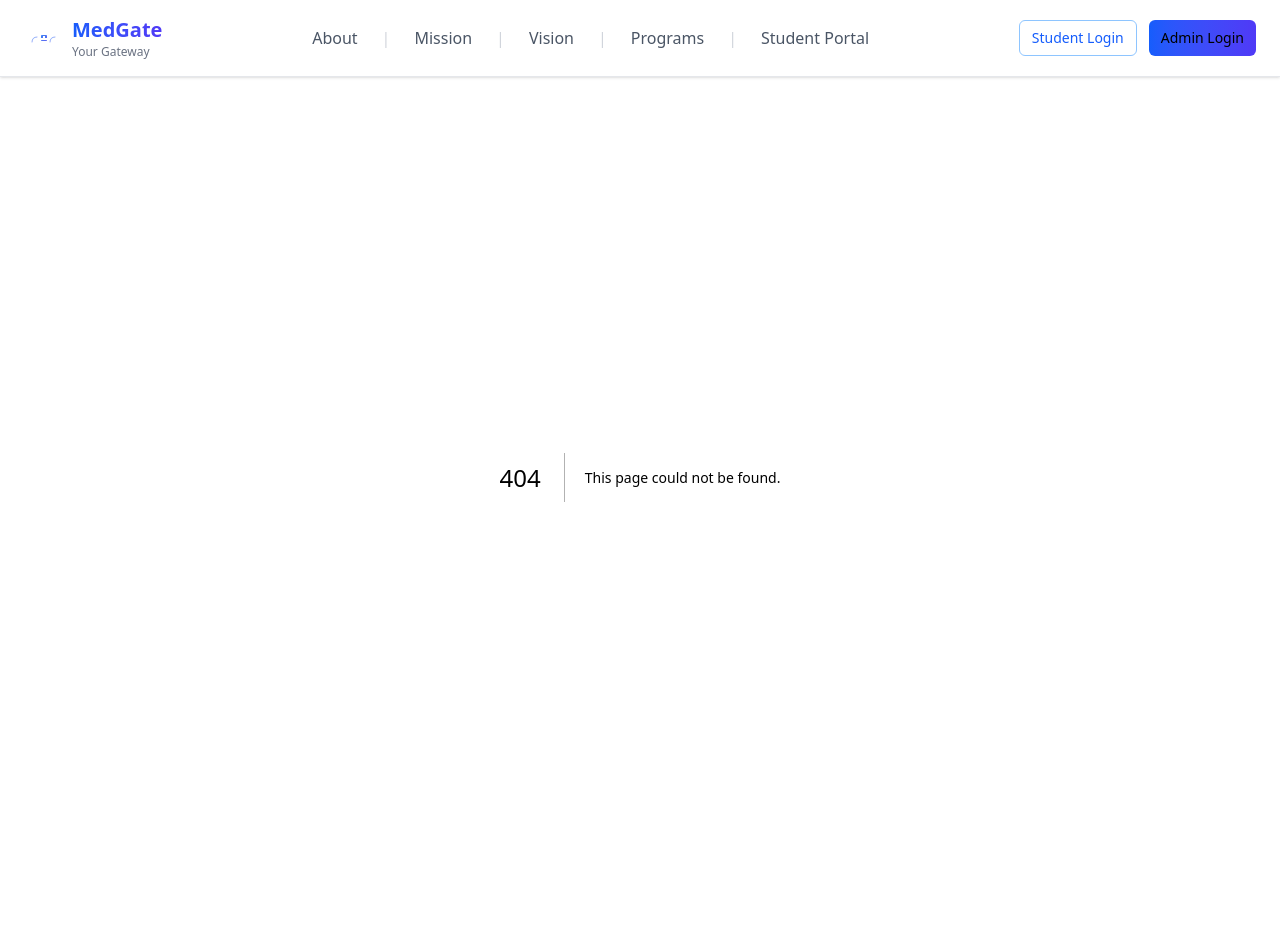
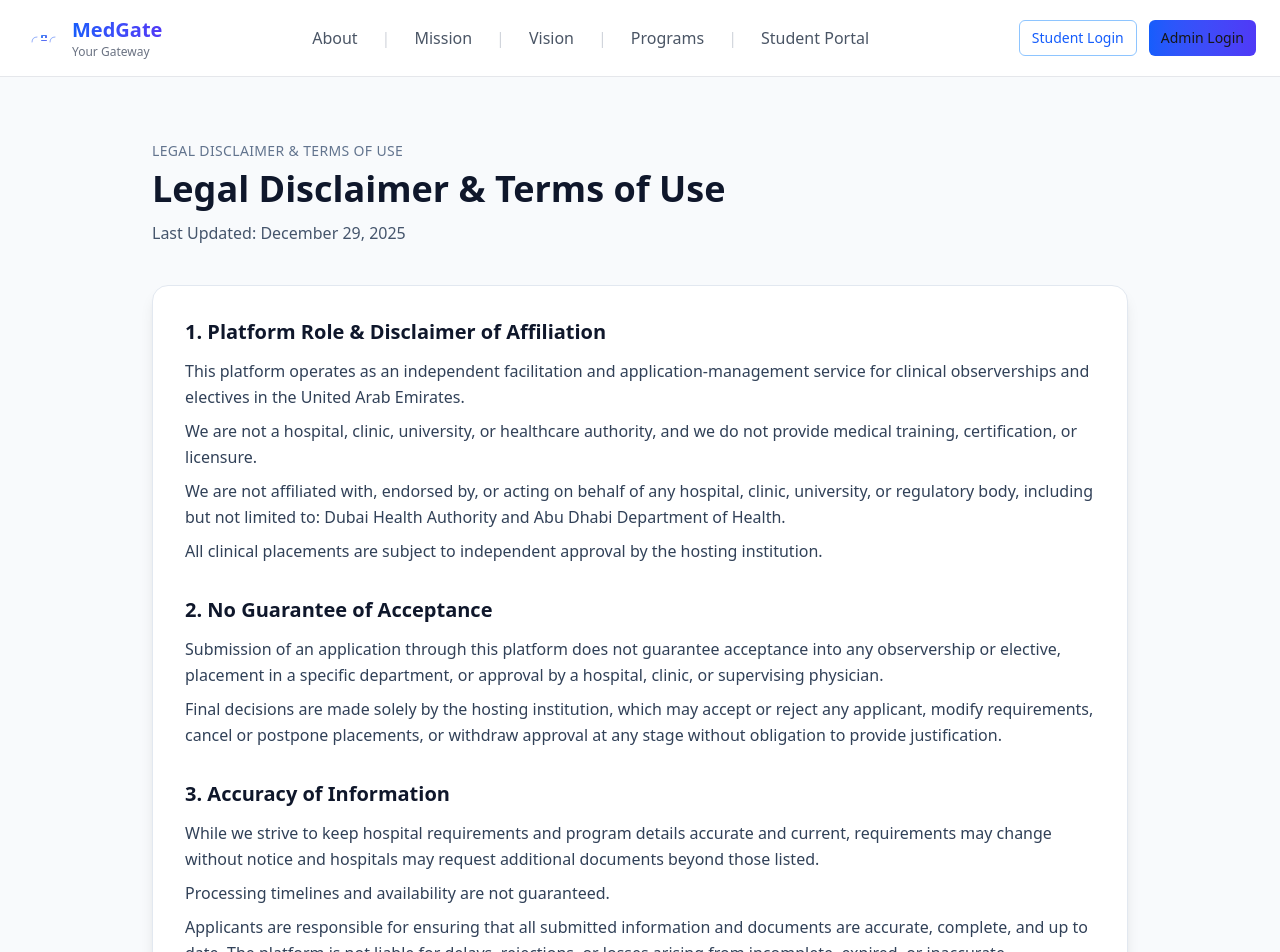
Before and after one commit to s1business84-hub/medgatefinal, a Next.js app in the folder medgate/: page /legal in a window 1280 px wide. Before the commit this address had no page. Shown: the top 952 px of the page. Before the commit the page ends 877 px from the top, so only its background shows below. Built offline with nearby package versions, Linux system fonts and the light colour scheme.

Commit message:
Add legal page and update footer link

```diff
--- a/medgate/app/for-hospitals/page.tsx
+++ b/medgate/app/for-hospitals/page.tsx
@@ -160,7 +160,7 @@ export default function ForHospitalsPage() {
                   { icon: Star, title: 'Custom Branding', desc: 'Showcase your institution with customized program pages' },
                   { icon: Shield, title: 'Document Verification', desc: 'Automated validation of credentials and certifications' },
                   { icon: BarChart3, title: 'Reporting Dashboard', desc: 'Comprehensive insights into your training programs' }
-                ].map((feature, index) => (
+                ].map((feature) => (
                   <div
                     key={feature.title}
                     className="backdrop-blur-sm bg-white/10 rounded-xl p-6 border border-white/20 hover:bg-white/20 transition-all duration-300"
@@ -236,7 +236,7 @@ export default function ForHospitalsPage() {
                 description: 'Oversee the entire training cycle from onboarding to completion with powerful tools.',
                 icon: BarChart3
               }
-            ].map((step, index) => (
+            ].map((step) => (
               <div
                 key={step.step}
                 className="group relative bg-white rounded-2xl shadow-lg hover:shadow-2xl overflow-hidden transition-all duration-300 hover:-translate-y-1"
--- /dev/null
+++ b/medgate/app/legal/page.tsx
@@ -0,0 +1,113 @@
+import Link from "next/link"
+
+const sections = [
+  {
+    title: "1. Platform Role & Disclaimer of Affiliation",
+    body: [
+      "This platform operates as an independent facilitation and application-management service for clinical observerships and electives in the United Arab Emirates.",
+      "We are not a hospital, clinic, university, or healthcare authority, and we do not provide medical training, certification, or licensure.",
+      "We are not affiliated with, endorsed by, or acting on behalf of any hospital, clinic, university, or regulatory body, including but not limited to: Dubai Health Authority and Abu Dhabi Department of Health.",
+      "All clinical placements are subject to independent approval by the hosting institution.",
+    ],
+  },
+  {
+    title: "2. No Guarantee of Acceptance",
+    body: [
+      "Submission of an application through this platform does not guarantee acceptance into any observership or elective, placement in a specific department, or approval by a hospital, clinic, or supervising physician.",
+      "Final decisions are made solely by the hosting institution, which may accept or reject any applicant, modify requirements, cancel or postpone placements, or withdraw approval at any stage without obligation to provide justification.",
+    ],
+  },
+  {
+    title: "3. Accuracy of Information",
+    body: [
+      "While we strive to keep hospital requirements and program details accurate and current, requirements may change without notice and hospitals may request additional documents beyond those listed.",
+      "Processing timelines and availability are not guaranteed.",
+      "Applicants are responsible for ensuring that all submitted information and documents are accurate, complete, and up to date. The platform is not liable for delays, rejections, or losses arising from incomplete, expired, or inaccurate submissions.",
+    ],
+  },
+  {
+    title: "4. Health, Immunization & Clearance Responsibility",
+    body: [
+      "Applicants acknowledge that hospitals in the UAE require strict infection-control compliance and that health clearance requirements are mandatory for hospital access.",
+      "Final validation of health documents rests with the hosting institution. The platform does not provide medical verification, diagnosis, or certification and does not assume responsibility for hospital rejections due to health-related documentation.",
+    ],
+  },
+  {
+    title: "5. Observership & Elective Scope",
+    body: [
+      "Applicants acknowledge that observerships are observational only, and no hands-on patient care, procedures, or clinical decision-making is permitted unless explicitly authorized by the host institution.",
+      "Any breach of hospital policies, confidentiality rules, or professional conduct standards may result in immediate termination of the placement.",
+    ],
+  },
+  {
+    title: "6. Data Protection & Privacy",
+    body: [
+      "By using this platform, applicants consent to uploading personal, academic, and health-related documents for secure storage and controlled access for application processing, and sharing documents only with relevant hospitals or institutions for application review.",
+      "Access to documents is role-restricted, documents are not publicly visible, and data is not sold or shared for marketing purposes. Despite reasonable security measures, no online platform can guarantee absolute security; users acknowledge and accept this risk.",
+    ],
+  },
+  {
+    title: "7. Limitation of Liability",
+    body: [
+      "To the fullest extent permitted by law, the platform shall not be liable for application rejections, visa issues, missed academic or career opportunities, financial losses, hospital policy changes, cancellations or scheduling conflicts, or actions or decisions taken by hospitals or regulators. Use of this platform is entirely at the user's own risk.",
+    ],
+  },
+  {
+    title: "8. User Obligations",
+    body: [
+      "By using the platform, users agree to provide truthful and accurate information, upload authentic unaltered documents, respect hospital policies and UAE laws, and maintain professional conduct at all times.",
+      "Submission of falsified or misleading documents may result in immediate account termination, application cancellation, and reporting to the hosting institution.",
+    ],
+  },
+  {
+    title: "9. Fees & Payments (If Applicable)",
+    body: [
+      "Any platform fees (where applicable) cover administrative and facilitation services only, are not hospital fees, and do not guarantee placement. Refund policies, if applicable, are governed by separate payment terms.",
+    ],
+  },
+  {
+    title: "10. Governing Law & Jurisdiction",
+    body: [
+      "These Terms are governed by the laws of the United Arab Emirates. Any disputes arising from use of this platform shall fall under the exclusive jurisdiction of UAE courts.",
+    ],
+  },
+  {
+    title: "11. Acceptance of Terms",
+    body: [
+      "By creating an account or submitting an application through this platform, users confirm that they have read, understood, and agreed to be bound by these Terms & Disclaimers in full.",
+    ],
+  },
+]
+
+export default function LegalPage() {
+  return (
+    <div className="min-h-screen bg-slate-50">
+      <div className="max-w-5xl mx-auto px-6 py-16">
+        <div className="mb-10">
+          <p className="text-sm text-slate-500 uppercase tracking-wide">Legal Disclaimer & Terms of Use</p>
+          <h1 className="text-4xl font-bold text-slate-900 mt-2 mb-3">Legal Disclaimer & Terms of Use</h1>
+          <p className="text-slate-600">Last Updated: December 29, 2025</p>
+        </div>
+
+        <div className="bg-white rounded-2xl shadow-lg border border-slate-200 overflow-hidden">
+          <div className="p-6 sm:p-8 space-y-8">
+            {sections.map((section) => (
+              <div key={section.title} className="space-y-3">
+                <h2 className="text-xl font-semibold text-slate-900">{section.title}</h2>
+                <div className="space-y-2">
+                  {section.body.map((paragraph) => (
+                    <p key={paragraph} className="text-slate-700 leading-relaxed">{paragraph}</p>
+                  ))}
+                </div>
+              </div>
+            ))}
+          </div>
+          <div className="px-6 sm:px-8 py-4 bg-slate-100 border-t border-slate-200 text-sm text-slate-600 flex flex-col sm:flex-row sm:items-center sm:justify-between gap-3">
+            <span>Use of this platform constitutes acceptance of these terms.</span>
+            <Link href="/" className="text-blue-600 hover:text-blue-700 font-medium">Return to Home</Link>
+          </div>
+        </div>
+      </div>
+    </div>
+  )
+}
--- a/medgate/components/sections/footer.tsx
+++ b/medgate/components/sections/footer.tsx
@@ -30,7 +30,7 @@ const footerLinks = {
     { name: "Help Center", href: "/help" },
     { name: "Contact", href: "/contact" },
     { name: "Privacy", href: "/privacy" },
-    { name: "Terms", href: "/terms" },
+    { name: "Legal Disclaimer & Terms", href: "/legal" },
   ],
   social: [
     { name: "Twitter", href: "#", icon: Twitter },
```
